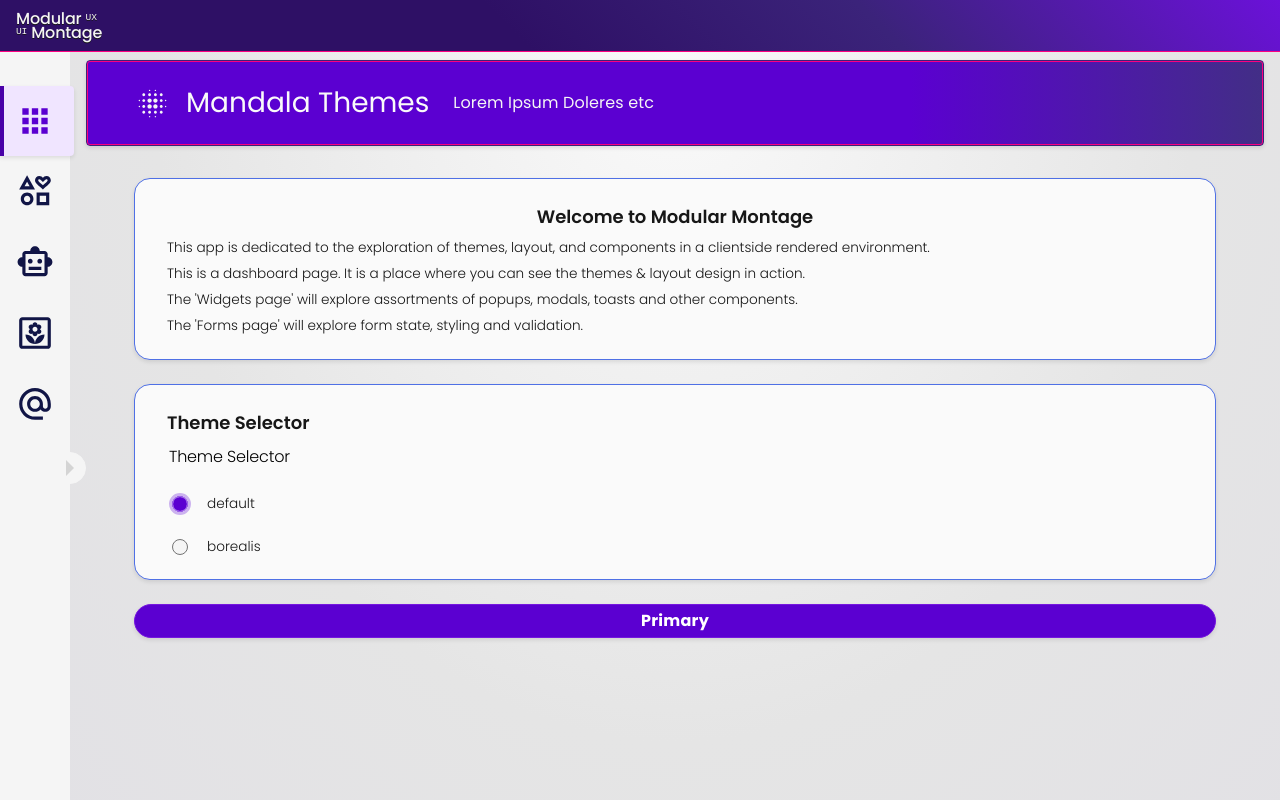
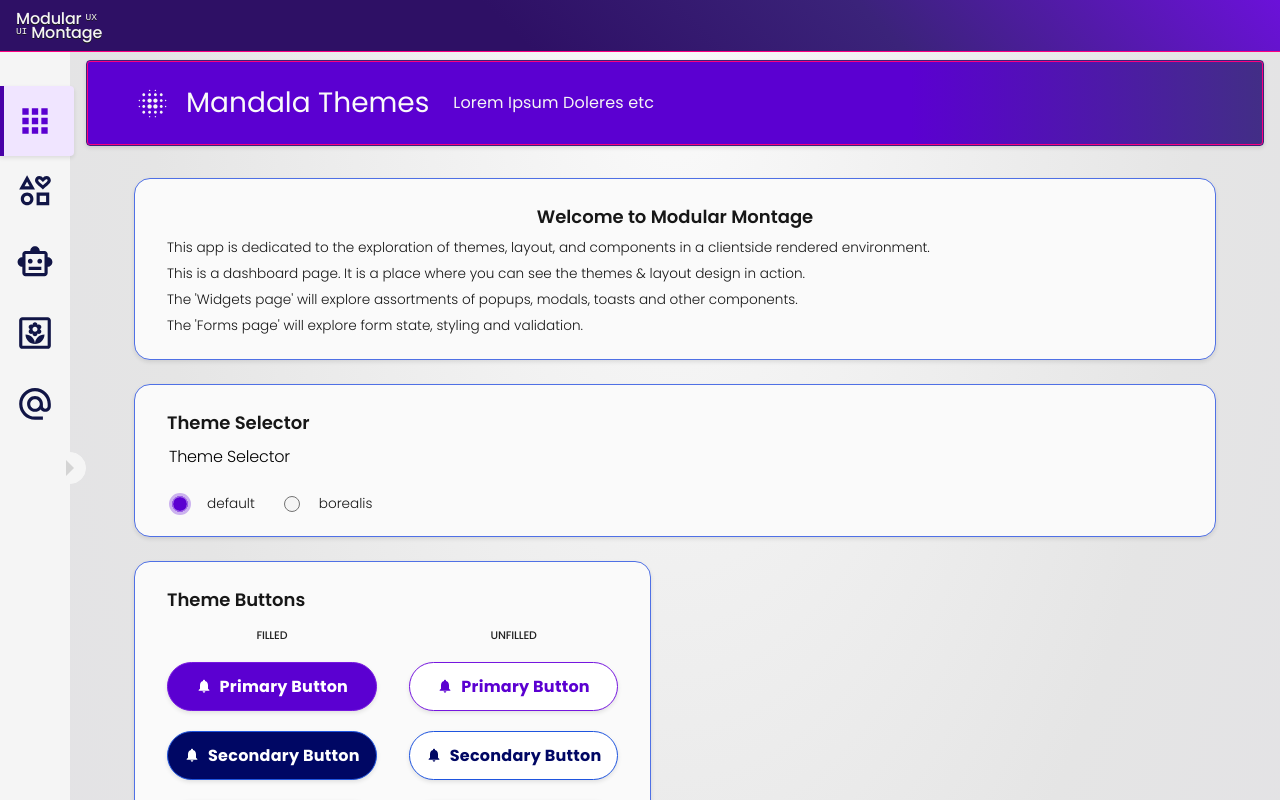
Before and after one commit to k3vnb/modular_montage, a React (Create React App) app: page /dashboard in a window 1280 px wide. Built offline with nearby package versions, Linux system fonts and the light colour scheme.

Commit message:
add button display to dashboard

```diff
--- a/src/pages/Dashboard/Dashboard.tsx
+++ b/src/pages/Dashboard/Dashboard.tsx
@@ -9,6 +9,7 @@ import { RadioGroup } from 'global/components/Form/Inputs/RadioGroup';
 
 import { THEME_IDS, type ThemeId } from 'theme';
 import { useGlobalContext } from 'contexts/GlobalContext';
+import { ThemeButtonExamples } from './components';
 
 export const Dashboard = (): JSX.Element => {
   return (
@@ -33,6 +34,10 @@ export const Dashboard = (): JSX.Element => {
         <Typography.H4>Theme Selector</Typography.H4>
         <ThemeRadioButtons />
       </Tile>
+      <Tile showBorder gap={1} variant="info" elevation={1} maxWidth="max-content">
+        <Typography.H4>Theme Buttons</Typography.H4>
+        <ThemeButtonExamples />
+      </Tile>
       <ThemeButton filled text="Primary" size="large" />
     </Box>
   );
@@ -45,6 +50,7 @@ const ThemeRadioButtons = (): JSX.Element => {
       legend="Theme Selector"
       id="theme-selector"
       name="theme-selector"
+      direction="row"
       value={themeId}
       options={Object.values(THEME_IDS).map((key) => ({ value: key, label: key}))}
       onChange={(val: string) => updateTheme(val as ThemeId)}
--- /dev/null
+++ b/src/pages/Dashboard/components/ThemeButtonExamples.tsx
@@ -0,0 +1,61 @@
+import { Box, Stack } from '@mui/system';
+import NotificationsIcon from '@mui/icons-material/Notifications';
+import { ThemeButton as Button } from 'global/components/Buttons';
+import type { ThemedTemplateVariants } from 'global/types';
+
+const variantOptions: ThemedTemplateVariants[] = [
+  'primary',
+  'secondary',
+  'special',
+  'success',
+  'danger',
+  'warning',
+  'info',
+];
+
+type ButtonListProps = {
+  filled: boolean;
+};
+
+const ButtonList = (props: ButtonListProps) => {
+  const buttonProps = {
+    ...props,
+    icon: NotificationsIcon,
+    onClick: () => undefined,
+  };
+
+  return (
+    <Stack gap={2.5} maxWidth="290px">
+      {variantOptions.map((variant) => (
+        <Button
+          key={variant}
+          text={`${variant.charAt(0).toUpperCase() + variant.slice(1)} Button`}
+          variant={variant}
+          style={{ minWidth: 'max-content'}}
+          {...buttonProps}
+        />
+      ))}
+      <Button
+        text="Disabled Button"
+        variant="primary"
+        disabled
+        {...buttonProps}
+      />
+    </Stack>
+  );
+};
+
+export const ThemeButtonExamples = () => {
+  return (
+    <Box display="flex" flexWrap="wrap" gap={4}>
+      {['filled', 'unfilled'].map((colorMode) => (
+        <Stack key={colorMode} alignItems="center" gap={2}>
+          <Box sx={theme => ({...theme.styles.textLgMedium, fontVariant: 'all-small-caps' })}>
+            {colorMode}
+          </Box>
+          <ButtonList filled={colorMode === 'filled'} />
+        </Stack>
+      ))}
+    </Box>
+  );
+};
--- /dev/null
+++ b/src/pages/Dashboard/components/index.ts
@@ -0,0 +1 @@
+export { ThemeButtonExamples } from './ThemeButtonExamples';
```
Also changed, not shown: 1 other file (tests, documents, lock files or other folders).
